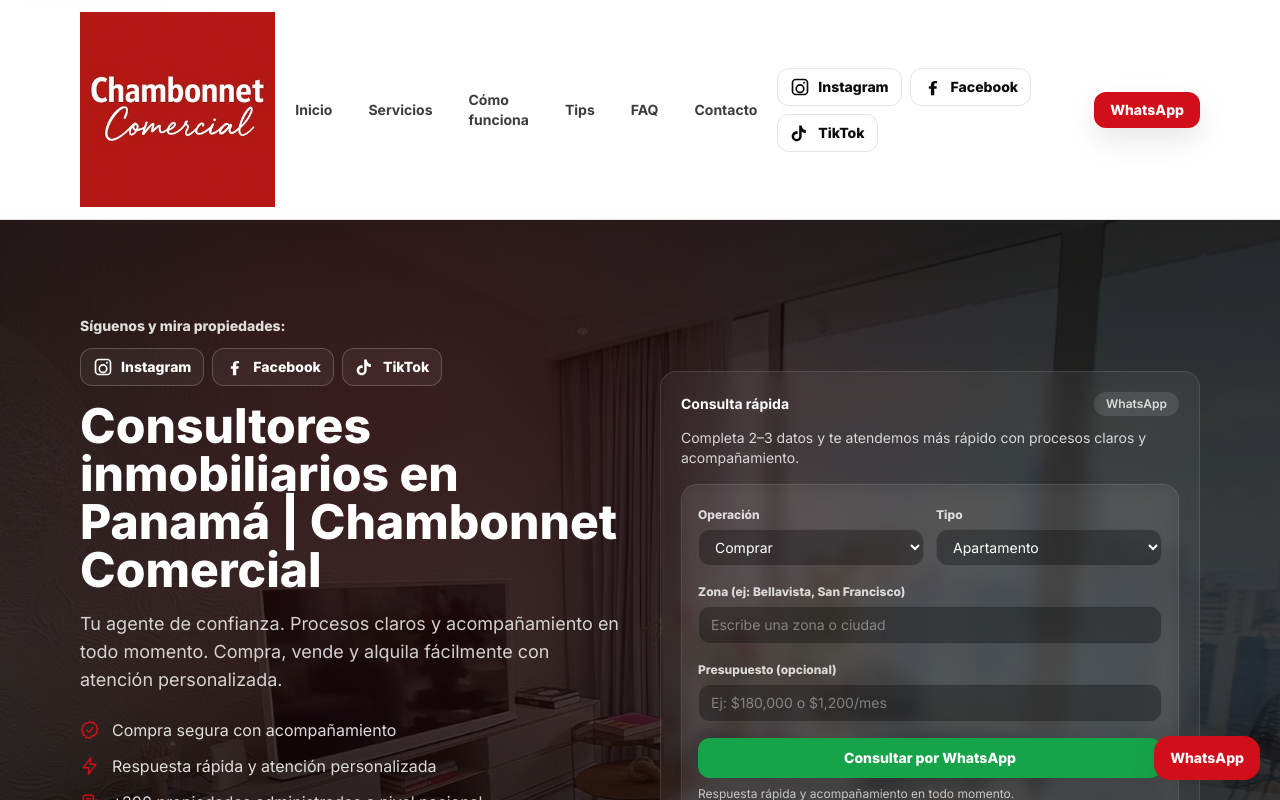
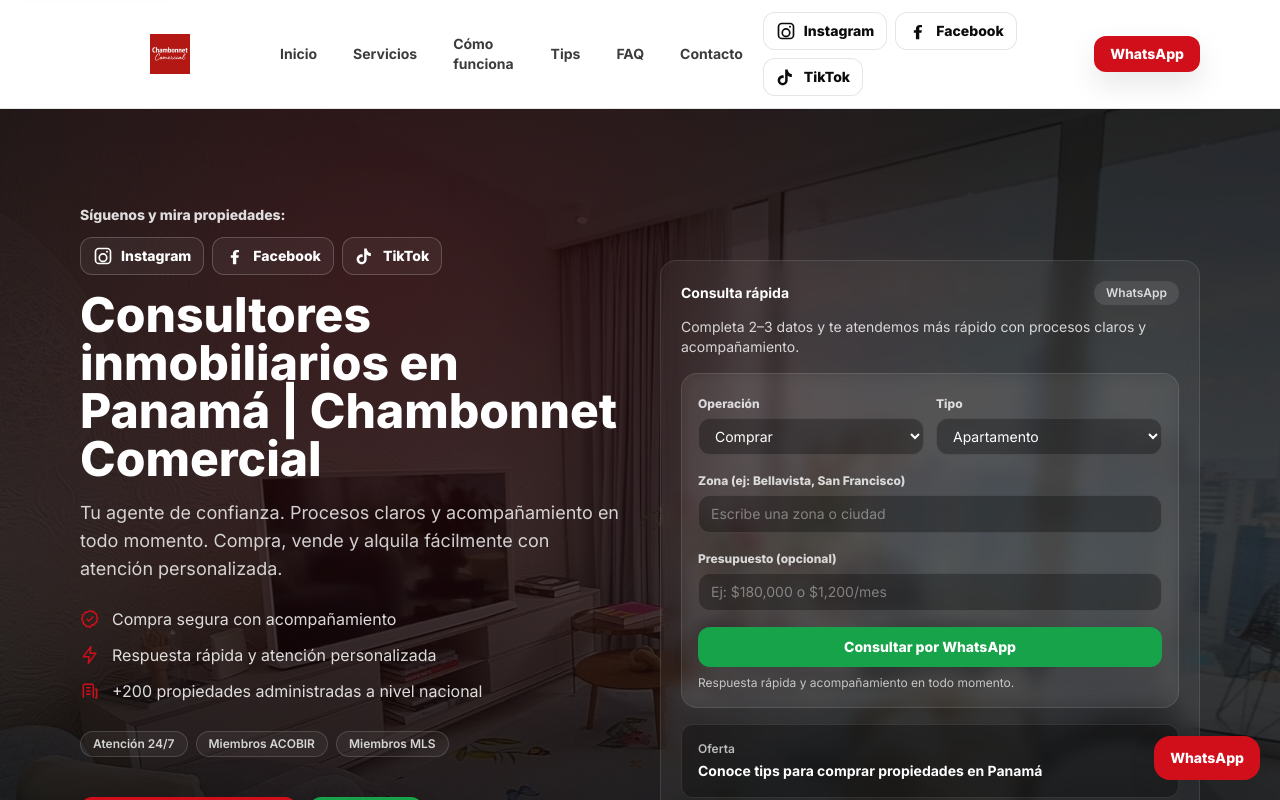
Before and after one commit to lulabtechnology/Chambonnet-Comercial, a Next.js app: page / in a window 1280 px wide. Shown: the top 800 px of the page. Built offline with nearby package versions, Linux system fonts and the light colour scheme.

Commit message:
Update Header.tsx

```diff
--- a/src/components/Header.tsx
+++ b/src/components/Header.tsx
@@ -28,7 +28,17 @@
     <header className="sticky top-0 z-50 border-b border-black/10 bg-white/80 backdrop-blur">
       <div className="mx-auto flex max-w-6xl items-center justify-between gap-3 px-4 py-3">
         <a href="#inicio" className="flex items-center gap-3" aria-label="Ir al inicio">
-          <Image src={ASSETS.logo} alt="Chambonnet Comercial" width={220} height={44} priority />
+          <div className="relative h-10 w-[160px] sm:w-[180px]">
+  <Image
+    src={ASSETS.logo}
+    alt="Chambonnet Comercial"
+    fill
+    priority
+    className="object-contain"
+    sizes="180px"
+  />
+</div>
+
         </a>
 
         <nav className="hidden items-center gap-5 md:flex" aria-label="Navegación principal">
```
